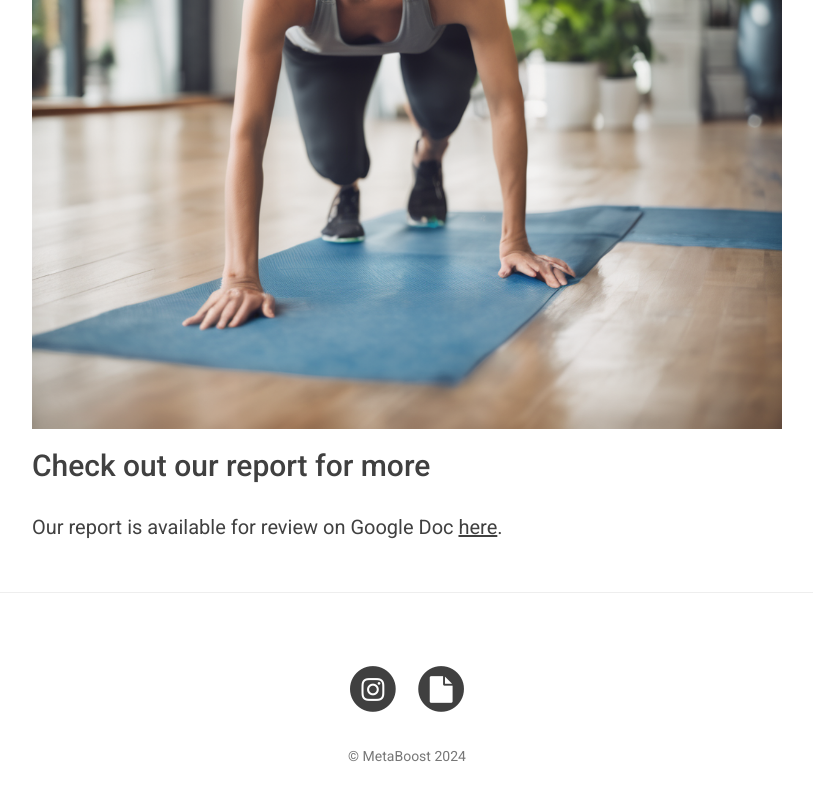
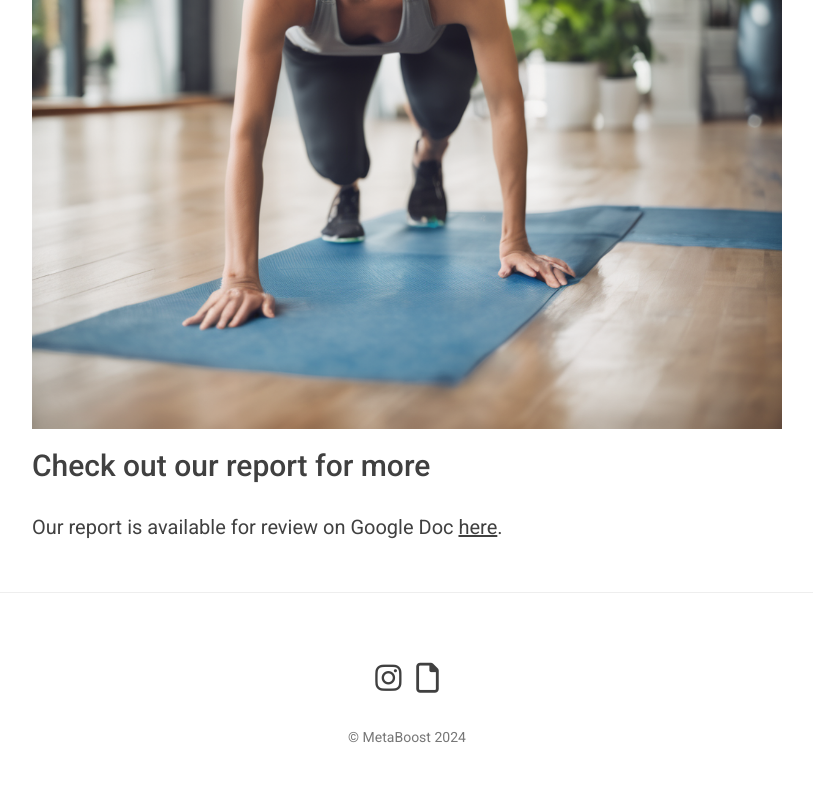
Before and after one commit to JackyZhiJie/metaboost, a plain HTML site: page about.html in a window 1280 px wide. Shown: the part 1180-1980 px from the top of the page, without its empty margins (233-1046 px from the left). Drawn offline with Linux system fonts and the light colour scheme; a script that the page names is missing.

Commit message:
Fix icons

```diff
--- a/about.html
+++ b/about.html
@@ -26,6 +26,7 @@
       <script src="https://oss.maxcdn.com/libs/html5shiv/3.7.0/html5shiv.js"></script>
       <script src="https://oss.maxcdn.com/libs/respond.js/1.4.2/respond.min.js"></script>
     <![endif]-->
+    <link href="https://cdnjs.cloudflare.com/ajax/libs/font-awesome/6.0.0-beta3/css/all.min.css" rel="stylesheet" />
   </head>
 
   <body>
@@ -107,18 +108,12 @@
             <ul class="list-inline text-center">
               <li>
                 <a href="https://www.instagram.com/metaboost.hk?utm_source=ig_web_button_share_sheet&igsh=ZDNlZDc0MzIxNw==" title="Follow us on Instagram">
-                  <span class="fa-stack fa-lg">
-                    <i class="fa fa-circle fa-stack-2x"></i>
-                    <i class="fa fa-instagram fa-stack-1x fa-inverse"></i>
-                  </span>
+                  <i class="fa-brands fa-instagram" style="font-size: 3rem"></i>
                 </a>
               </li>
               <li>
                 <a href="https://docs.google.com/document/d/1G-ANMfl8IH2Nuw3Qr6rjULF1s-su41bxhrfeeHTfRSI/edit?usp=sharing" title="Report">
-                  <span class="fa-stack fa-lg">
-                    <i class="fa fa-circle fa-stack-2x"></i>
-                    <i class="fa fa-file fa-stack-1x fa-inverse"></i>
-                  </span>
+                  <i class="fa-regular fa-file" style="font-size: 3rem"></i>
                 </a>
               </li>
             </ul>
```
Also changed, not shown: index.html (+3 -8 lines), page.html (+3 -8 lines).
